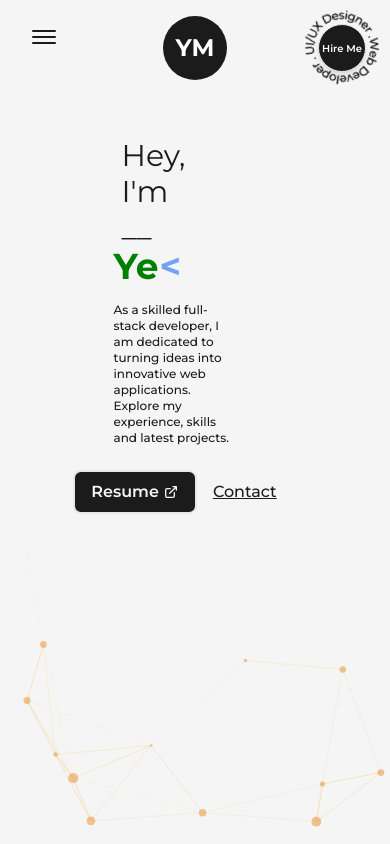
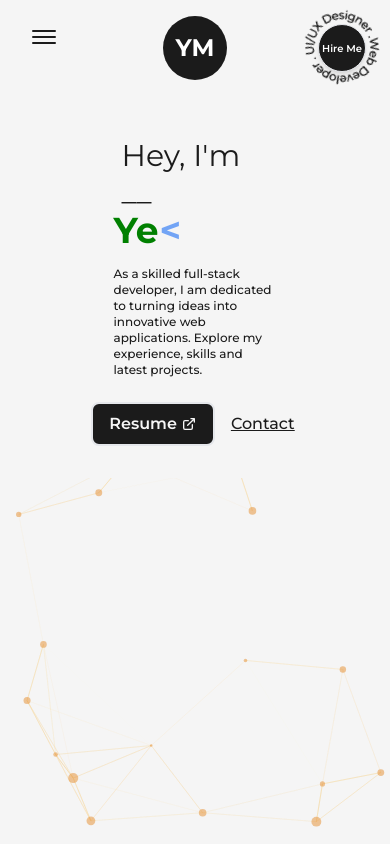
Before and after one commit to yeshmandava/Personal-Portfolio, a Next.js app: page / in a window 390 px wide. Shown: the top 844 px of the page. Built offline with nearby package versions, Linux system fonts and the light colour scheme.

Commit message:
Update index.js

```diff
--- a/src/pages/index.js
+++ b/src/pages/index.js
@@ -50,10 +50,10 @@ export default function Home() {
           {/* <div className="flex w-full justify-center"> */}
           <div className="flex flex-col items-center md:items-start sm:items-start"> {/* Center on mobile, align start on medium and larger screens */}
 
-            <div className="w-1/2 md:w-1/1 sm:w-1/1 flex flex-col items-start self-center pr-8 sm:pr-10 md:pr-12">
+            <div className="w-1/2 md:w-1/1 sm:w-1/1 flex flex-col items-start self-center pr-1">
 
               {/* <div className="text-left text-3xl"> */}
-                <AnimatedText text="Hey, I'm __" className=" text-left font-normal pr-8 sm:pr-10 md:pr-12 " />
+                <AnimatedText text="Hey, I'm __" className=" text-left font-normal " />
               {/* </div> */}
 
               <div className="font-bold text-blue-500 text-4xl">
```
